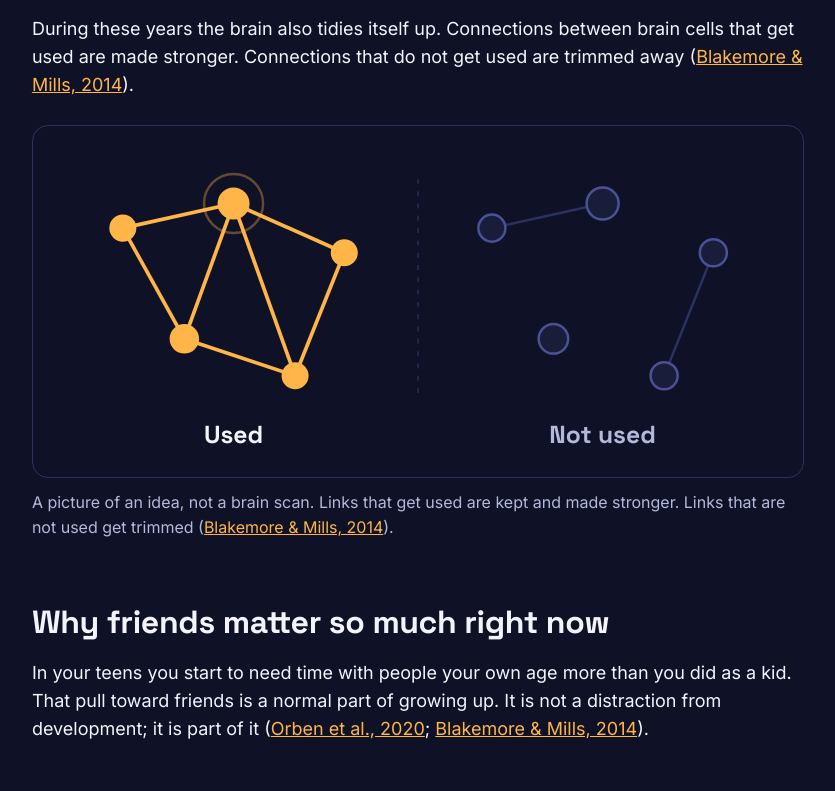
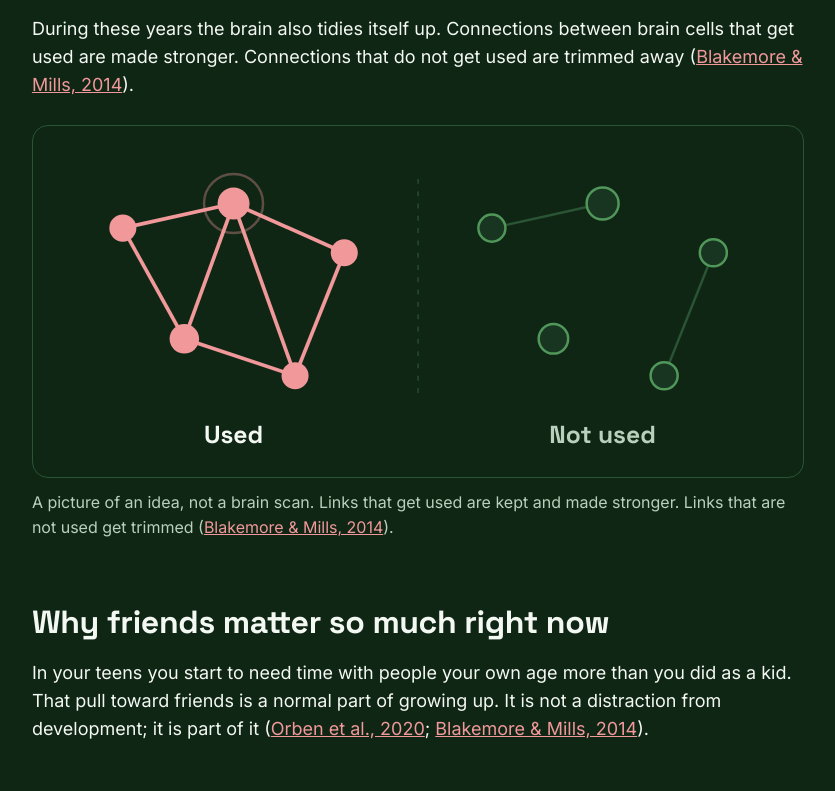
Before and after one commit to FROZENPOP/project-reach-out, a website: page public/science/index.html in a window 1280 px wide. Shown: the part 1689-2480 px from the top of the page, without its empty margins (222-1057 px from the left). Drawn offline with Linux system fonts and the light colour scheme.

Commit message:
rebrand: green and pink tokens, logo in header, favicon, hero and posters (#10)
* rebrand: green and pink tokens, logo in header, favicon, home hero and posters

* rebrand review: printed QR back to 2.1in, logo beside the heading on poster cards

```diff
--- a/public/css/home.css
+++ b/public/css/home.css
@@ -2,7 +2,8 @@
 .hero { display: flex; flex-wrap: wrap; align-items: center; gap: 48px; padding: 56px 0 72px; }
 .hero-text { flex: 1 1 420px; min-width: 0; display: flex; flex-direction: column; gap: 24px; }
 .hero-lede { color: var(--muted); font-size: 1.1875rem; max-width: 34rem; }
-.hero-art { flex: 1 1 340px; min-width: 0; max-width: 480px; }
+.hero-art { flex: 0 1 320px; min-width: 0; max-width: 320px; height: auto; }
+@media (max-width: 639.98px) { .hero-art { max-width: 200px; margin: 0 auto; } }
 .factors { padding: 0 0 48px; display: flex; flex-direction: column; gap: 16px; }
 .factor-grid { display: grid; grid-template-columns: repeat(auto-fit, minmax(min(320px, 100%), 1fr)); gap: 16px; }
 .factor-protect { border-color: var(--connect); }
--- a/public/css/site.css
+++ b/public/css/site.css
@@ -1,17 +1,17 @@
 /* Project Reach Out design system. The tokens are the only colour source; see ARCHITECTURE.md "UI". */
 
 :root {
-  --ground: #0F1226;
-  --surface: #191D3A;
-  --line: #2C3260;
-  --line-strong: #4A5296;
-  --text: #F3F4FB;
-  --muted: #B4B9DA;
-  --connect: #FFB547;
-  --signal: #7AD7FF;
-  --before: #5B64B8;
+  --ground: #0F2615;
+  --surface: #173520;
+  --line: #2A5434;
+  --line-strong: #519759;
+  --text: #F4F8F2;
+  --muted: #B9D0BC;
+  --connect: #F1989A;
+  --signal: #A8E0AE;
+  --before: #6F9476;
 
-  --connect-hover: #FFD08A;
+  --connect-hover: #F7BEBF;
   --font-head: 'Space Grotesk', system-ui, sans-serif;
   --font-body: Inter, system-ui, sans-serif;
   --radius-control: 12px;
--- a/public/js/site.js
+++ b/public/js/site.js
@@ -63,7 +63,8 @@ const NAV = [
   ['/results/', 'Results'],
 ];
 
-const LOGO = '<svg aria-hidden="true" width="28" height="28" viewBox="0 0 28 28" fill="none" stroke="#FFB547" stroke-width="2"><circle cx="6" cy="20" r="3.5"/><circle cx="22" cy="8" r="3.5" fill="#FFB547"/><path d="M9 18 L19 10"/></svg>';
+// Decorative: the link text names it.
+const LOGO = '<img src="/img/logo-128.png" width="40" height="40" alt="">';
 
 // Header markup for the current path (pure, like footerHtml). Static strings only.
 export function headerHtml(path = '') {
@@ -78,12 +79,14 @@ export function headerHtml(path = '') {
 // Next aria-expanded value ('true' or 'false') for the phone menu after an action: 'toggle' or 'escape'.
 export const nextMenuState = (expanded, action) => (action === 'toggle' && expanded !== 'true' ? 'true' : 'false');
 
-// True when none of the page's <link rel> values is an icon, so site.js should add /favicon.svg.
+export const ICON_LINK = '<link rel="icon" type="image/png" href="/img/logo-128.png">';
+
+// True when none of the page's <link rel> values is an icon, so site.js should add the logo icon.
 export const needsIconLink = (rels) => !rels.some((rel) => /(^|\s)icon(\s|$)/i.test(rel));
 
 if (globalThis.customElements) {
   if (needsIconLink([...document.querySelectorAll('link[rel]')].map((l) => l.rel))) {
-    document.head.insertAdjacentHTML('beforeend', '<link rel="icon" type="image/svg+xml" href="/favicon.svg">');
+    document.head.insertAdjacentHTML('beforeend', ICON_LINK);
   }
 
   customElements.define('site-header', class extends HTMLElement {
--- a/public/science/index.html
+++ b/public/science/index.html
@@ -67,22 +67,22 @@
   <p>One of the parts still changing is the network your brain uses to understand other people: what they think, what they feel and what they mean. Scientists think the teen years may be a sensitive period for social learning, a time when the brain is especially ready to learn from other people (<a href="#ref-blakemore2014">Blakemore &amp; Mills, 2014</a>).</p>
   <p>During these years the brain also tidies itself up. Connections between brain cells that get used are made stronger. Connections that do not get used are trimmed away (<a href="#ref-blakemore2014">Blakemore &amp; Mills, 2014</a>).</p>
   <figure class="sci-figure">
-    <svg role="img" aria-label="The same small network of brain cells drawn twice. On the left, labelled used, five cells are joined by seven bright amber links. On the right, labelled not used, the same five cells are dim and only two faint links are left; the rest have been trimmed away." viewBox="0 0 600 260" fill="none">
+    <svg role="img" aria-label="The same small network of brain cells drawn twice. On the left, labelled used, five cells are joined by seven bright pink links. On the right, labelled not used, the same five cells are dim and only two faint links are left; the rest have been trimmed away." viewBox="0 0 600 260" fill="none">
       <g class="net-used">
-        <g stroke="#FFB547" stroke-width="3">
+        <g stroke="#F1989A" stroke-width="3">
           <path d="M60 70 L150 50"/><path d="M150 50 L240 90"/><path d="M60 70 L110 160"/>
           <path d="M110 160 L200 190"/><path d="M200 190 L240 90"/><path d="M150 50 L110 160"/><path d="M150 50 L200 190"/>
         </g>
-        <g fill="#FFB547"><circle cx="60" cy="70" r="11"/><circle cx="150" cy="50" r="13"/><circle cx="240" cy="90" r="11"/><circle cx="110" cy="160" r="12"/><circle cx="200" cy="190" r="11"/></g>
-        <circle cx="150" cy="50" r="24" stroke="#FFB547" stroke-opacity="0.35" stroke-width="2"/>
-        <text x="150" y="245" text-anchor="middle" fill="#F3F4FB" font-family="Space Grotesk, system-ui, sans-serif" font-weight="700" font-size="20">Used</text>
+        <g fill="#F1989A"><circle cx="60" cy="70" r="11"/><circle cx="150" cy="50" r="13"/><circle cx="240" cy="90" r="11"/><circle cx="110" cy="160" r="12"/><circle cx="200" cy="190" r="11"/></g>
+        <circle cx="150" cy="50" r="24" stroke="#F1989A" stroke-opacity="0.35" stroke-width="2"/>
+        <text x="150" y="245" text-anchor="middle" fill="#F4F8F2" font-family="Space Grotesk, system-ui, sans-serif" font-weight="700" font-size="20">Used</text>
       </g>
       <g class="net-unused">
-        <g stroke="#2C3260" stroke-width="2"><path d="M360 70 L450 50"/><path d="M500 190 L540 90"/></g>
-        <g fill="#191D3A" stroke="#4A5296" stroke-width="2"><circle cx="360" cy="70" r="11"/><circle cx="450" cy="50" r="13"/><circle cx="540" cy="90" r="11"/><circle cx="410" cy="160" r="12"/><circle cx="500" cy="190" r="11"/></g>
-        <text x="450" y="245" text-anchor="middle" fill="#B4B9DA" font-family="Space Grotesk, system-ui, sans-serif" font-weight="700" font-size="20">Not used</text>
+        <g stroke="#2A5434" stroke-width="2"><path d="M360 70 L450 50"/><path d="M500 190 L540 90"/></g>
+        <g fill="#173520" stroke="#519759" stroke-width="2"><circle cx="360" cy="70" r="11"/><circle cx="450" cy="50" r="13"/><circle cx="540" cy="90" r="11"/><circle cx="410" cy="160" r="12"/><circle cx="500" cy="190" r="11"/></g>
+        <text x="450" y="245" text-anchor="middle" fill="#B9D0BC" font-family="Space Grotesk, system-ui, sans-serif" font-weight="700" font-size="20">Not used</text>
       </g>
-      <path d="M300 30 L300 210" stroke="#2C3260" stroke-width="1" stroke-dasharray="4 6"/>
+      <path d="M300 30 L300 210" stroke="#2A5434" stroke-width="1" stroke-dasharray="4 6"/>
     </svg>
     <figcaption>A picture of an idea, not a brain scan. Links that get used are kept and made stronger. Links that are not used get trimmed (<a href="#ref-blakemore2014">Blakemore &amp; Mills, 2014</a>).</figcaption>
   </figure>
```
Also changed, not shown: public/index.html (+1 -7 lines), public/posters/page.js (+7 -1 lines), public/posters/posters.css (+6 -1 lines), test/polish/polish.test.js (+3 -13 lines), test/rebrand/rebrand.test.js (added, +81 -0 lines), test/skeleton/frontend.test.js (+2 -2 lines), public/favicon.svg (deleted).
